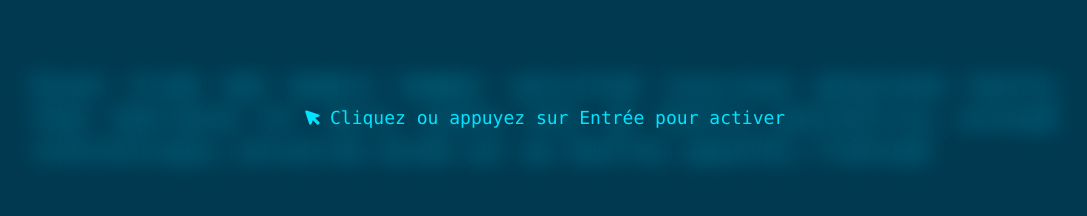
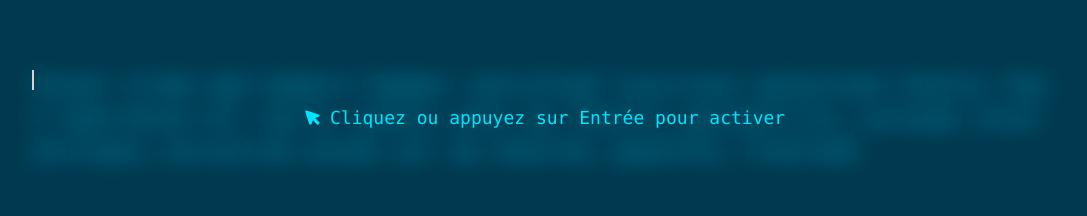
Before and after one commit to RamadaneSng/keyBrHero, a Next.js app: page / in a window 1280 px wide. Shown: the part 206-422 px from the top of the page, without its empty margins (96-1183 px from the left). Built offline with nearby package versions, Linux system fonts and the light colour scheme.

Commit message:
add cursor on typing text

```diff
--- a/src/components/Keyboard.tsx
+++ b/src/components/Keyboard.tsx
@@ -26,6 +26,7 @@ const Keyboard = ({ keyBoardData }: KeyboardProps) => {
     return (
       <div className="flex justify-center mt-16">
         <div className="border-[12px] rounded-xl">
+          {/* TO DO: add dots on F anf J  */}
           <ul className="flex justify-between">
             {keyBoardData.firstRow.map((key, index) => (
               <li
--- a/src/components/TypingText.tsx
+++ b/src/components/TypingText.tsx
@@ -37,24 +37,20 @@ const TypingText = () => {
   //     </div>
   //   );
   // }
-  let i = 0;
+  // let i = 0;
   const check = (el: number) => {
-    if (
-      // letterIndex === el &&
-      // keytyped?.key === letters[el].letter
-      // isTyped[el]?.bool === el
-      isTyped[el]?.bool === true
+    if (typingData[el]?.isTyped === true) {
+      return "correct";
+    } else if (
+      typingData[el]?.isTyped === false &&
+      typingData[el].isSpace === true
     ) {
-      return true;
-    } else if (
-      !isTyped[el]?.bool &&
-      isTyped[el]?.index === i
-    ) {
-      return false;
+      return "Enter incorrect";
+    } else if (typingData[el]?.isTyped === false) {
+      return "incorrect";
     }
   };
-
-  // console.log(isTyped);
+  // console.log(letterIndex);
 
   return (
     <div>
@@ -62,8 +58,9 @@ const TypingText = () => {
         className="
       text-xl
       lg:text-2xl
-      text-justify
       list-none
+      break-words
+     break-all
       text-blueDolphin-primary
       relative
      mt-20
@@ -86,38 +83,33 @@ const TypingText = () => {
         {isClient &&
           letters.map((el, index) => {
             return (
+              <div key={index} className="inline">
                 <span
-                key={index}
-                // style={{
-                //   color:
-                //     isTyped[letterIndex]?.index ===
-                //       el.index && isTyped[letterIndex]?.bool
-                //       ? "#ffffff"
-                //       : ,
-                // }}
-                // style={{
-                //   color: check(el.index) && "#ffffff"
-                // }}
                   className={cn(
-                  "opacity-80 text-blueDolphin-primary",
+                    "inline-block",
+                    letterIndex === el.index &&
+                      "w-[2px] h-5 bg-red-100 before:inline-block animate-cursor-bip"
+                  )}
+                ></span>
+                <span
+                  className={cn(
+                    "opacity-80 ",
                     !activeTest && "blur-md",
-                  typingData[el.index]?.isTyped &&
+                    check(el.index) === "correct" &&
                       "text-white",
-                  typingData[el.index]?.isTyped === false &&
-                    "text-red-500"
+                    check(el.index) === "incorrect" &&
+                      "text-red-500",
+                    check(el.index) === "Enter incorrect" &&
+                      "bg-red-500 w-[13px] h-4 inline-flex items-center"
                   )}
                 >
                   {el.letter.toLowerCase()}
                 </span>
-              // <Letter
-              //   letter={el}
-              //   key={index}
-              //   letterIndex={letterIndex}
-              //   typed={check(el.index)}
-              // />
+              </div>
             );
           })}
       </div>
+      {/* to do active test with enter  */}
       <div
         className="flex justify-center mt-11"
         onClick={() => updateText()}
--- a/src/hook/useUserInput.ts
+++ b/src/hook/useUserInput.ts
@@ -7,7 +7,11 @@ export const useUserInput = () => {
     true | false
   >(false);
   const [typingData, setTypingData] = useState<{
-    [key: number]: { isTyped: boolean; letter: string };
+    [key: number]: {
+      isTyped: boolean;
+      isSpace: boolean;
+      letter: string;
+    };
   }>({});
 
   const [letterIndex, setLetterIndex] = useState<number>(0);
@@ -32,6 +36,7 @@ export const useUserInput = () => {
           ...typingData,
           [letterIndex]: {
             isTyped: e.key === words[letterIndex],
+            isSpace: words[letterIndex] === " ",
             letter: e.key,
           },
         };
--- a/tailwind.config.ts
+++ b/tailwind.config.ts
@@ -234,10 +234,15 @@ const config = {
           },
           to: { height: "0" },
         },
+        "cursor-bip": {
+          from: { opacity: 0 },
+          to: { opacity: 1 },
+        },
       },
       animation: {
         "accordion-down": "accordion-down 0.2s ease-out",
         "accordion-up": "accordion-up 0.2s ease-out",
+        "cursor-bip": "cursor-bip 2s ease-out infinite",
       },
     },
   },
```
Lines whose indentation alone changed are shown as unchanged.
